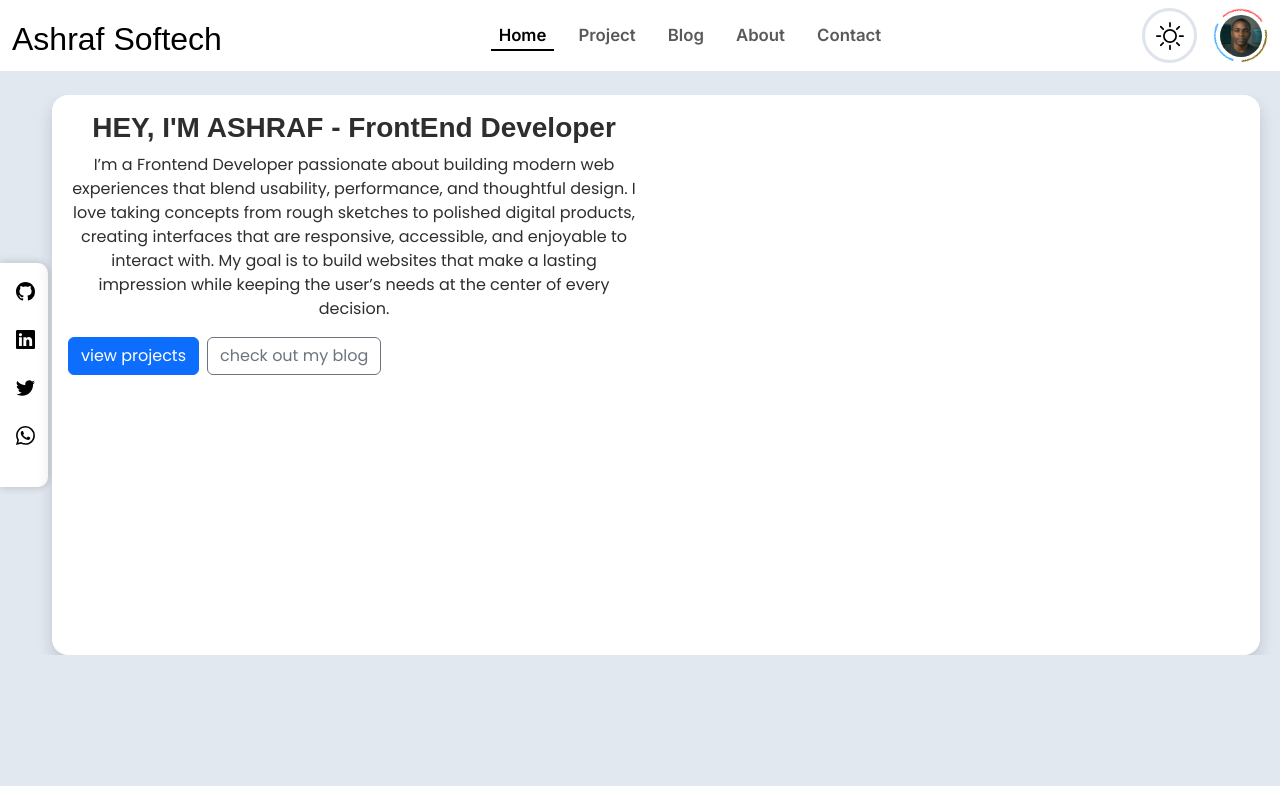
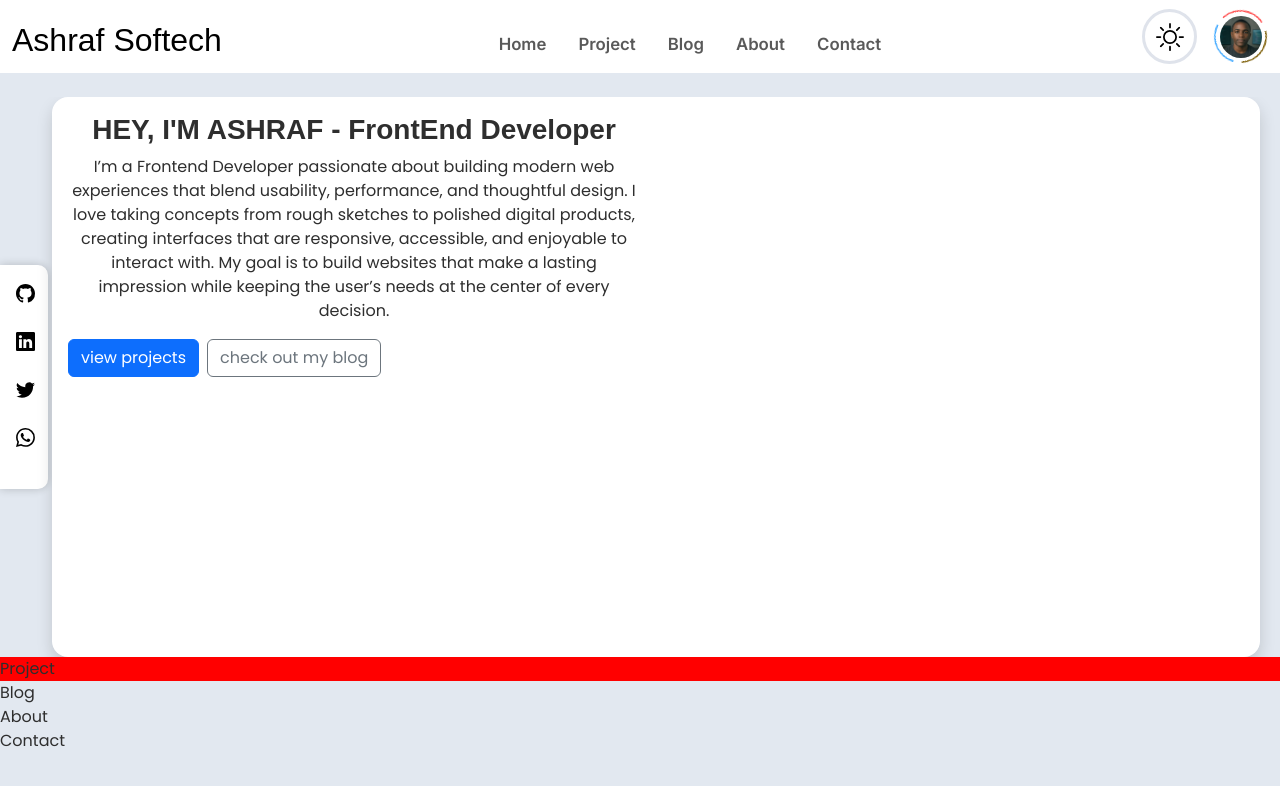
Before and after one commit to ashrafsoftech/Portfolio-version2.0, a React (Vite) app: page / in a window 1280 px wide. Shown: the top 786 px of the page. Built offline with nearby package versions, Linux system fonts and the light colour scheme; a web font is replaced by a local one.

Commit message:
commit all changes

```diff
--- a/src/App.jsx
+++ b/src/App.jsx
@@ -3,8 +3,9 @@ import "@fontsource/inter/400.css";
 import "@fontsource/inter/500.css";
 import "@fontsource/inter/600.css";
 import "@fontsource/inter/700.css";
+
 import { useState, useEffect } from "react";
-import { Routes, Route, NavLink } from "react-router-dom";
+
 import Home from "./components/Home";
 import Blog from "./components/Blog";
 import Project from "./components/Project";
@@ -14,7 +15,6 @@ import Contact from "./components/Contact";
 function App() {
   const [darkMode, setDarkMode] = useState(false);
 
-  // Optional: persist theme across reloads
   useEffect(() => {
     const savedTheme = localStorage.getItem("darkMode");
     if (savedTheme) setDarkMode(JSON.parse(savedTheme));
@@ -25,23 +25,22 @@ function App() {
     document.body.className = darkMode ? "dark-mode" : "";
   }, [darkMode]);
 
-  const toggleTheme = () => {
-    setDarkMode(!darkMode);
-  };
+  const toggleTheme = () => setDarkMode(!darkMode);
+
   return (
     <div>
       <nav className="navbar navbar-expand-md navbar-light bg-light mb-sm-4 mb-2">
         <div className="container-fluid nav-content">
-          {/* LEFT — BRAND */}
+          {/* BRAND */}
           <div className="d-flex align-items-center flex-grow-1 flex-md-grow-0">
             <h1 className="m-0">
-              <NavLink className="navbar-brand bg-white" to="/">
+              <a className="navbar-brand bg-white" href="#home">
                 Ashraf Softech
-              </NavLink>
+              </a>
             </h1>
           </div>
 
-          {/* RIGHT — ICONS (still beside toggler on mobile) */}
+          {/* RIGHT */}
           <div className="d-flex align-items-center gap-sm-3 gap-1 ms-auto order-md-3">
             <div className="sun-icon-wrapper" onClick={toggleTheme}>
               <img
@@ -54,7 +53,7 @@ function App() {
             <div className="profile-ring">
               <img className="ring-img" src="./profile.jpg" />
             </div>
-            {/* TOGGLER — stays far right */}
+
             <button
               className="navbar-toggler"
               type="button"
@@ -65,50 +64,58 @@ function App() {
             </button>
           </div>
 
-          {/* CENTER — NAV LINKS */}
+          {/* NAV LINKS */}
           <div
-            className="collapse navbar-collapse justify-content-center order-md-2"
+            className="collapse navbar-collapse justify-content-center order-md-2 mt-3"
             id="navbarNav"
           >
             <ul className="navbar-nav gap-3">
               <li className="nav-item">
-                <NavLink to="/" className="nav-link">
+                <a href="#home" className="nav-link">
                   Home
-                </NavLink>
+                </a>
               </li>
               <li className="nav-item">
-                <NavLink to="/project" className="nav-link">
+                <a href="#project" className="nav-link">
                   Project
-                </NavLink>
+                </a>
               </li>
               <li className="nav-item">
-                <NavLink to="/blog" className="nav-link">
+                <a href="#blog" className="nav-link">
                   Blog
-                </NavLink>
+                </a>
               </li>
               <li className="nav-item">
-                <NavLink to="/about" className="nav-link">
+                <a href="#about" className="nav-link">
                   About
-                </NavLink>
+                </a>
               </li>
               <li className="nav-item">
-                <NavLink to="/contact" className="nav-link">
+                <a href="#contact" className="nav-link">
                   Contact
-                </NavLink>
+                </a>
               </li>
             </ul>
           </div>
         </div>
       </nav>
 
-      {/* ROUTING */}
-      <Routes>
-        <Route path="/" element={<Home />} />
-        <Route path="/blog" element={<Blog />} />
-        <Route path="/project" element={<Project />} />
-        <Route path="/about" element={<About />} />
-        <Route path="/contact" element={<Contact />} />
-      </Routes>
+      {/* PAGE SECTIONS */}
+      <section id="home">
+        <Home />
+      </section>
+      <section id="project">
+        <Project />
+      </section>
+      <section id="blog">
+        <Blog />
+      </section>
+      <section id="about">
+        <About />
+      </section>
+      <section id="contact">
+        <Contact />
+      </section>
     </div>
   );
 }
--- /dev/null
+++ b/src/componenetsCSS/project.css
@@ -0,0 +1,3 @@
+.project{
+    background-color: red;
+}
--- a/src/components/Project.jsx
+++ b/src/components/Project.jsx
@@ -1,6 +1,9 @@
+import "../componenetsCSS/project.css";
 const Project = () => {
   return (
-    <div>Project</div>
-  )
-}
-export default Project
+    <>
+      <div className="project">Project</div>
+    </>
+  );
+};
+export default Project;
--- a/src/index.css
+++ b/src/index.css
@@ -7,12 +7,11 @@
 body {
   font-family: system-ui, sans-serif;
   background-color: #e2e8f0;
+  color: #2e2e2e; /* Default light theme */
   font-family: "Poppins", sans-serif;
 }
-/* Default light theme */
-body {
-  background-color: #e2e8f0;
-  color: #2e2e2e;
+html {
+  scroll-behavior: smooth;
 }
 
 /* Dark mode styles */
@@ -320,6 +319,42 @@ HOME
 }
 
 /* ------RESPONSIVE------ */
+/* ============================
+   MOBILE NAV — background highlight
+   ============================ */
+@media (max-width: 768px) {
+  /* Remove underline completely */
+  .nav-link::after {
+    display: none !important;
+  }
+
+  /* Give mobile nav a clickable block feel */
+  .navbar-nav .nav-link {
+    padding: 0.6rem 1rem;
+    border-radius: 6px;
+    width: 100%;
+  }
+
+  /* Hover effect */
+  .navbar-nav .nav-link:hover {
+    background-color: rgba(0, 0, 0, 0.07);
+  }
+
+  /* Active route highlight */
+  .navbar-nav .nav-link.active {
+    background-color: rgba(0, 0, 0, 0.13);
+    font-weight: 700;
+  }
+
+  /* Dark mode version */
+  .dark-mode .navbar-nav .nav-link:hover {
+    background-color: rgba(255, 255, 255, 0.08) !important;
+  }
+
+  .dark-mode .navbar-nav .nav-link.active {
+    background-color: rgba(255, 255, 255, 0.12) !important;
+  }
+}
 
 @media screen and (max-width: 576px) {
   .sidebar {
--- a/src/index.html
+++ b/src/index.html
@@ -1,4 +1,4 @@
-<nav className="navbar navbar-expand-sm navbar-light bg-light mb-sm-4 mb-2">
+<!-- <nav className="navbar navbar-expand-sm navbar-light bg-light mb-sm-4 mb-2">
         <div className="container-fluid d-flex align-items-center justify-content-between">
           {/* LEFT SIDE BRAND */}
           <div className="d-flex align-items-center">
@@ -79,4 +79,4 @@
             </ul>
           </div>
         </div>
-      </nav>
+      </nav> -->
--- a/src/main.jsx
+++ b/src/main.jsx
@@ -1,16 +1,13 @@
 import { StrictMode } from "react";
 import { createRoot } from "react-dom/client";
-import { BrowserRouter } from "react-router-dom";
 import App from "./App.jsx";
 
-// Bootstrap
 import "bootstrap/dist/css/bootstrap.min.css";
 import "bootstrap/dist/js/bootstrap.bundle.min.js";
 import "./index.css";
+
 createRoot(document.getElementById("root")).render(
   <StrictMode>
-    <BrowserRouter>
-      <App />
-    </BrowserRouter>
+    <App />
   </StrictMode>
 );
```
